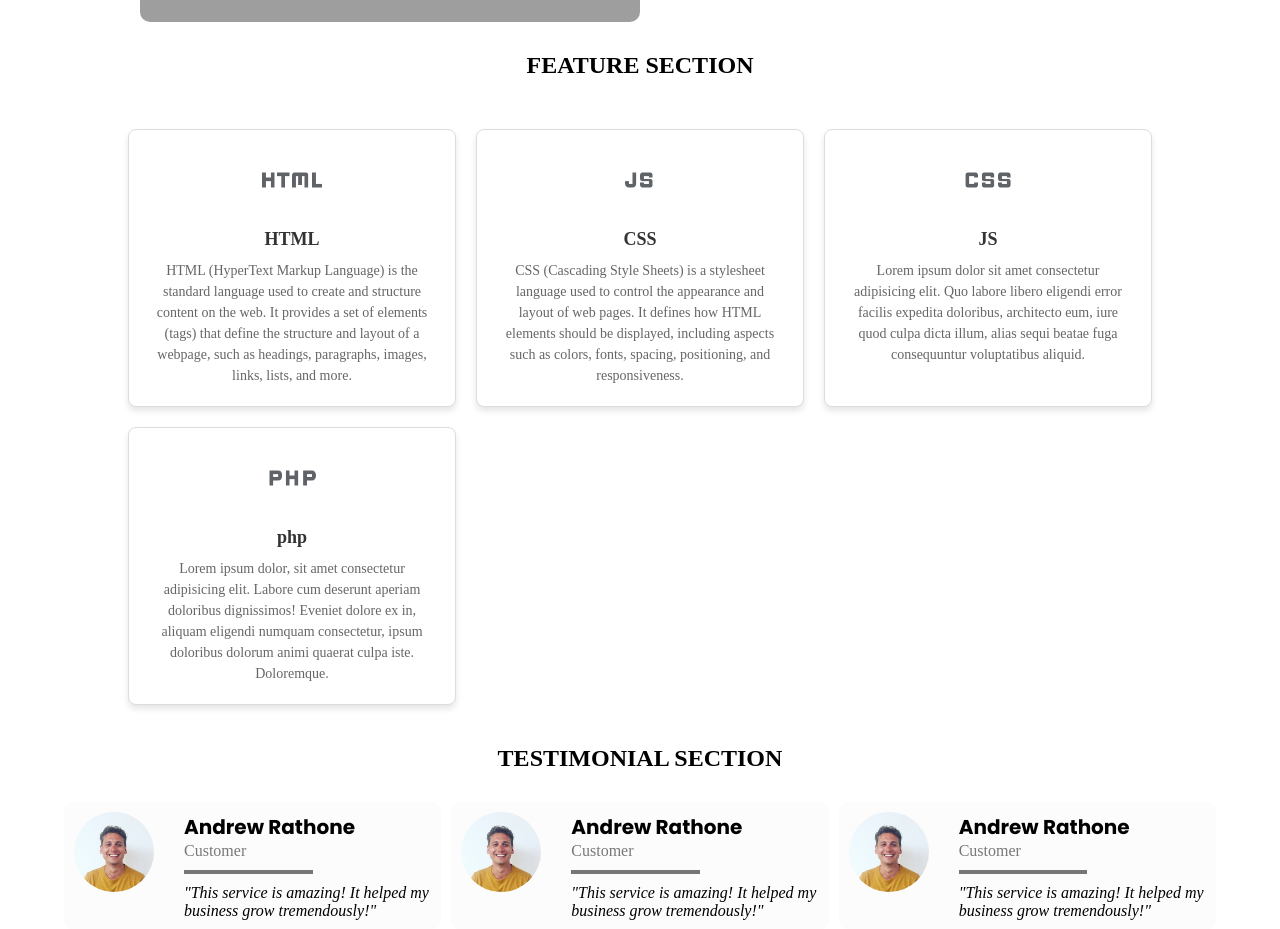
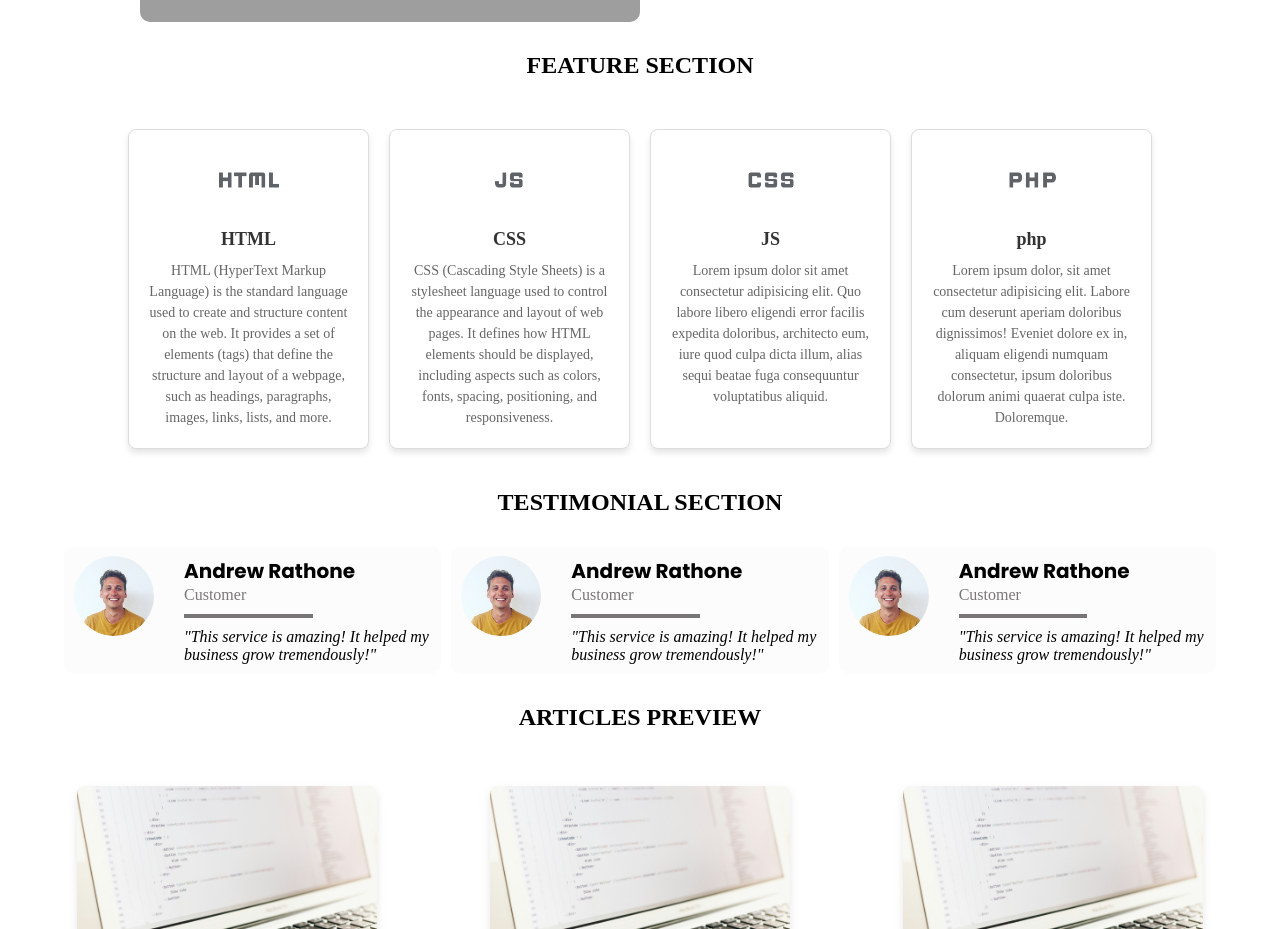
Before and after one commit to Dakjebbin/milesassingment, a React (Vite) app in the folder react_test/: page / in a window 1280 px wide. Shown: the part 960-1889 px from the top of the page. Built offline with nearby package versions, Linux system fonts and the light colour scheme; grey boxes are pictures that could not be loaded; a web font is replaced by a local one.

Commit message:
final final updates

```diff
--- a/react_test/src/styles/header.css
+++ b/react_test/src/styles/header.css
@@ -159,7 +159,7 @@ align-items: center;
 
 .features-grid {
     display: grid;
-    grid-template-columns: repeat(auto-fill, minmax(250px, 1fr));
+    grid-template-columns: 1fr 1fr 1fr 1fr;
     gap: 20px;
     justify-items: center;
     margin: auto;
@@ -202,7 +202,7 @@ align-items: center;
 
 .testimonial-container{
     display: grid;
-    grid-template-columns: repeat(auto-fill, minmax(350px, 1fr));
+    grid-template-columns: 1fr 1fr 1fr;
     gap: 10px;
     margin: auto;
     width: 90%;
```
